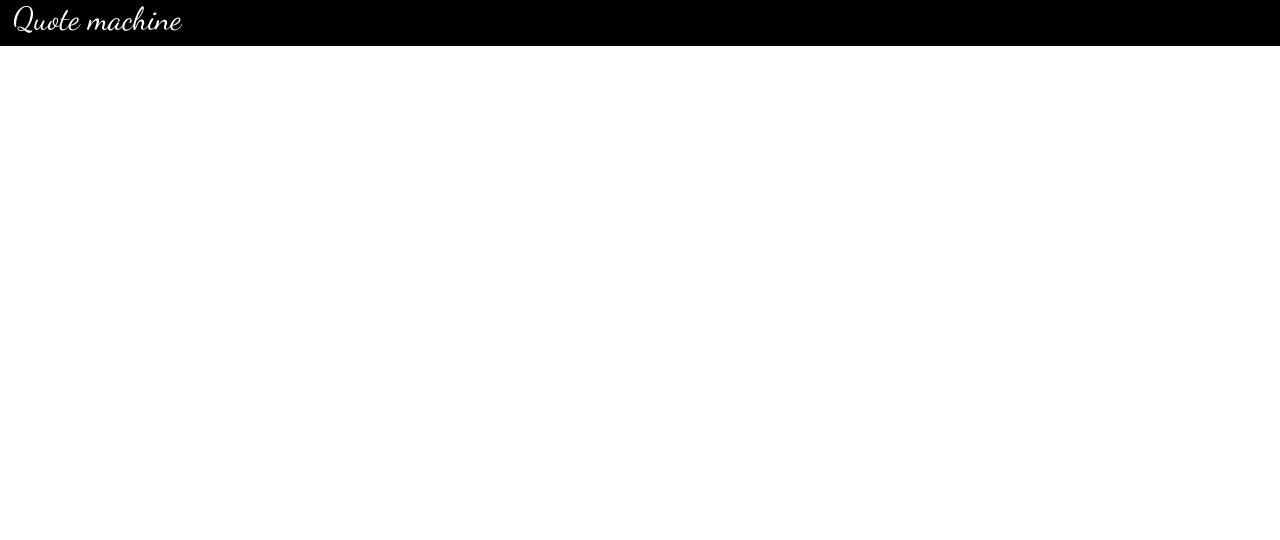
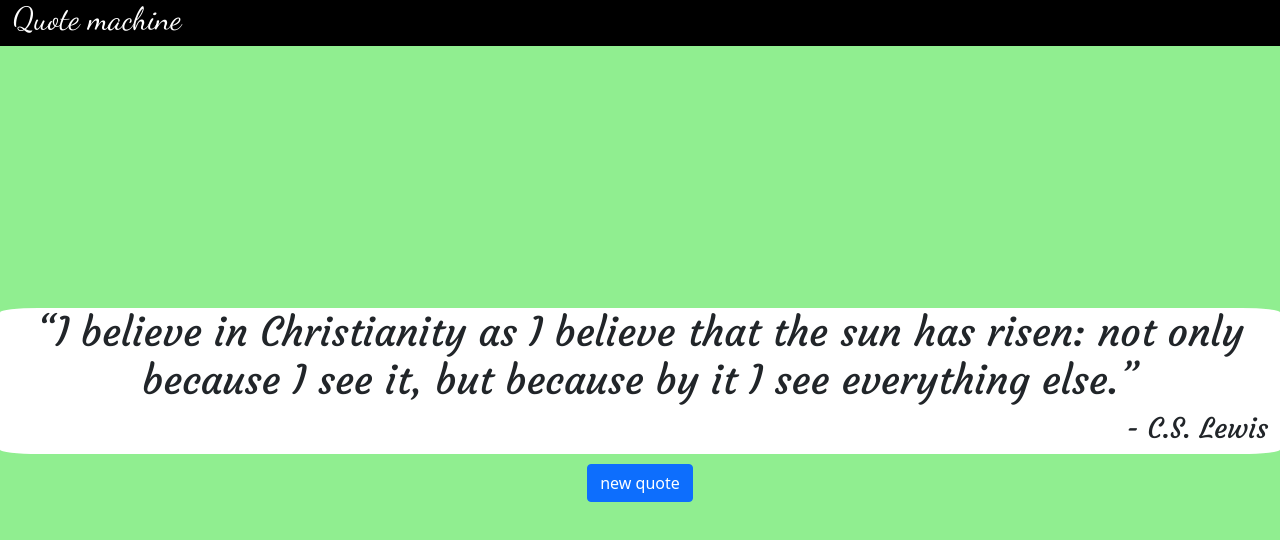
Before and after one commit to Cfnatic7/random-quotes-app, a React (Create React App) app: page / in a window 1280 px wide. Shown: the top 540 px of the page. Built offline with nearby package versions, Linux system fonts and the light colour scheme.

Commit message:
The project is almost finished

```diff
--- a/public/index.html
+++ b/public/index.html
@@ -12,6 +12,7 @@
     <link rel="preconnect" href="https://fonts.googleapis.com">
     <link rel="preconnect" href="https://fonts.gstatic.com" crossorigin>
     <link href="https://fonts.googleapis.com/css2?family=Dancing+Script&display=swap" rel="stylesheet">
+    <link href="https://fonts.googleapis.com/css2?family=Courgette&display=swap" rel="stylesheet">
 
     <link rel="apple-touch-icon" href="%PUBLIC_URL%/logo192.png" />
     <!--
--- a/src/components/app/App.js
+++ b/src/components/app/App.js
@@ -1,11 +1,20 @@
 import logo from '../../logo.svg';
 import './App.css';
 import Header from '../header/Header';
+import Main from '../main/Main'
+import {useSelector} from 'react-redux';
 
 function App() {
+  const quote = useSelector((state) => {
+    console.log(state);
+    return state.getNewQuote.quote;
+  });
   return (
     <div className="App">
       <Header/>
+      <Main quote = {quote}>
+
+      </Main>
     </div>
   );
 }
--- /dev/null
+++ b/src/components/getNewQuoteButton/GetNewQuoteButton.css
@@ -0,0 +1,4 @@
+button {
+    position: relative;
+    top: 10px;
+}
--- /dev/null
+++ b/src/components/getNewQuoteButton/GetNewQuoteButton.js
@@ -0,0 +1,13 @@
+import {useDispatch} from 'react-redux';
+import './GetNewQuoteButton.css';
+import { getNewQuote } from '../../redux/store';
+
+const GetNewQuoteButton = () => {
+    const dispatch = useDispatch();
+
+    return (
+        <button className = 'btn btn-primary' onClick = {() => dispatch(getNewQuote())}>new quote</button>
+    )
+}
+
+export default GetNewQuoteButton;
--- a/src/components/main/Main.css
+++ b/src/components/main/Main.css
@@ -0,0 +1,4 @@
+main {
+    background-color: lightgreen;
+    height: 100vh;
+}
--- a/src/components/main/Main.js
+++ b/src/components/main/Main.js
@@ -1 +1,18 @@
 import './Main.css'
+import Quote from '../quote/Quote';
+import GetNewQuoteButton from '../getNewQuoteButton/GetNewQuoteButton';
+
+const Main = (props) => {
+    return (
+        <main className = 'd-flex flex-column container-fluid align-items-center justify-content-center'>
+            <div className = 'row'>
+                <Quote quote = {props.quote}/>
+            </div>
+            <div className = 'row'>
+                <GetNewQuoteButton/>
+            </div>
+        </main>
+    )
+}
+
+export default Main;
--- /dev/null
+++ b/src/components/quote/Quote.css
@@ -0,0 +1,15 @@
+.container {
+    border-radius: 3%;
+    background-color: white;
+}
+a {
+    text-decoration: none !important;
+    font-family: Helvetica, Arial, sans-serif;
+}
+h1 {
+    font-family: 'Courgette', cursive;
+}
+h3 {
+    text-align: right;
+    font-family: 'Courgette', cursive;
+}
--- /dev/null
+++ b/src/components/quote/Quote.js
@@ -0,0 +1,16 @@
+import './Quote.css';
+
+const Quote = (props) => {
+    return (
+        <div className="container">
+            <div className = 'row'>
+                <h1>&ldquo;{props.quote[0]}&#8221;</h1>
+            </div>
+            <div className = 'row'>
+                <h3>- {props.quote[1]}</h3>
+            </div>
+        </div>
+    )
+}
+
+export default Quote;
--- a/src/redux/store.js
+++ b/src/redux/store.js
@@ -14,7 +14,7 @@
 
 export default configureStore({
   reducer: {
-    getNewQuote: Slice
+    getNewQuote: Slice.reducer
   }
 })
 
```
